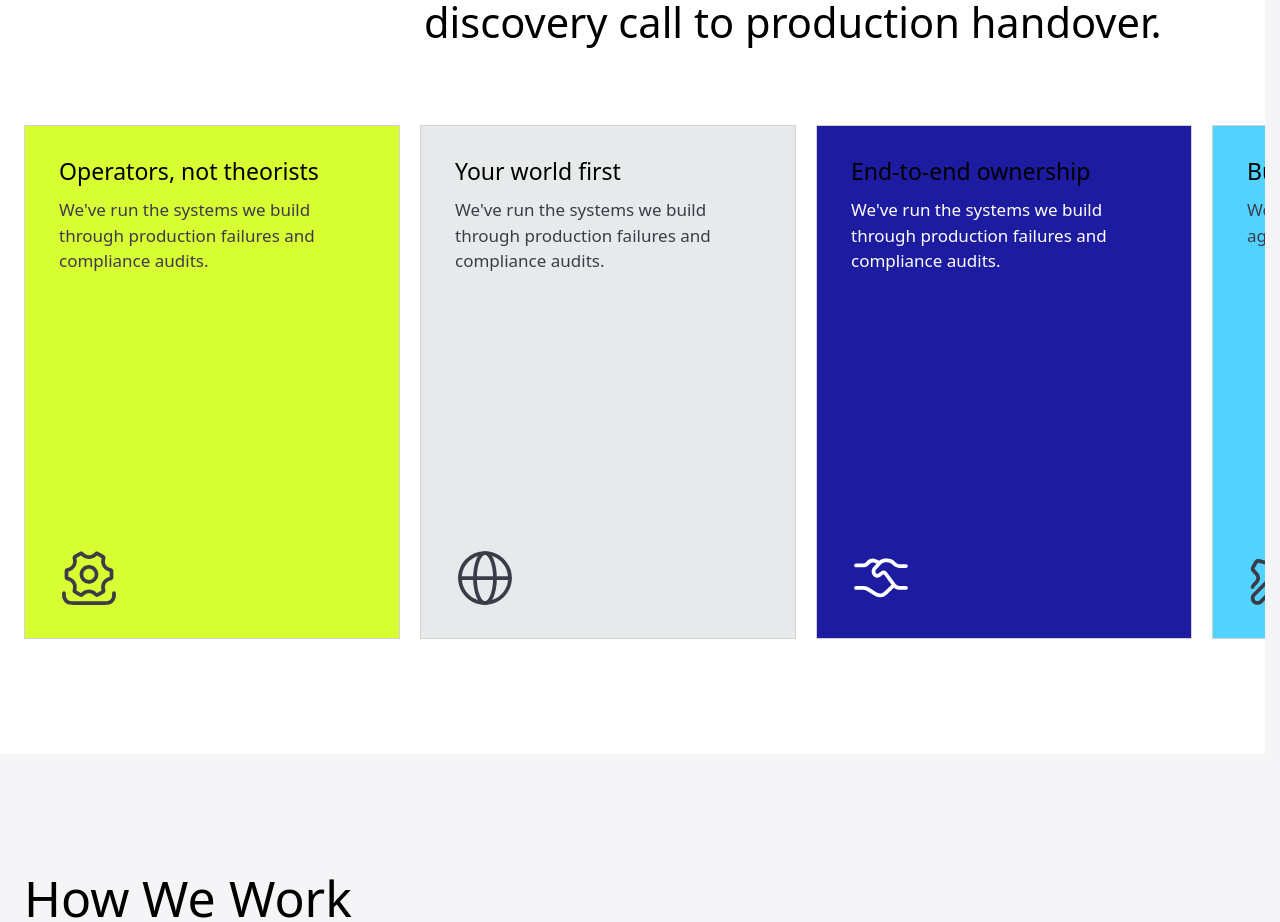
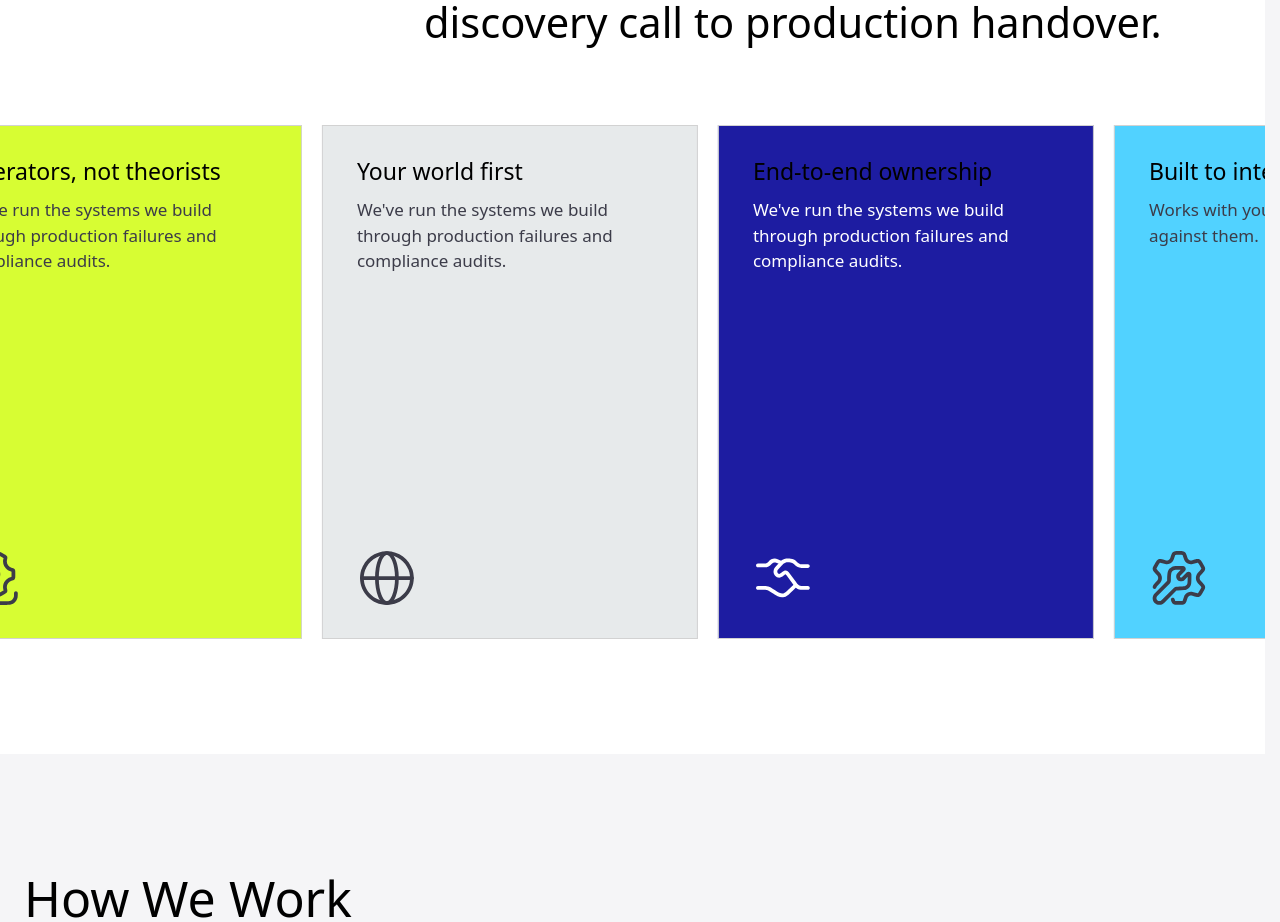
Before and after one commit to MoeezFaizi/y2labs-website, a Next.js app: page / in a window 1280 px wide. Shown: the part 4691-5613 px from the top of the page. Built offline with nearby package versions, Linux system fonts and the light colour scheme; a web font is replaced by a local one.

Commit message:
Difference row: scroll-linked auto drift with page scroll (spring-smoothed, -220px over section transit)

```diff
--- a/components/site/Difference.tsx
+++ b/components/site/Difference.tsx
@@ -1,6 +1,6 @@
 "use client";
 
-import { motion } from "motion/react";
+import { motion, useReducedMotion, useScroll, useSpring, useTransform } from "motion/react";
 import { useRef } from "react";
 import { Reveal } from "@/components/motion/Reveal";
 import { difference } from "@/lib/site";
@@ -13,8 +13,22 @@ import { difference } from "@/lib/site";
  * hover at the prototype's 350ms ease-in-out.
  */
 export function Difference() {
+  const sectionRef = useRef<HTMLElement>(null);
+  const reduced = useReducedMotion();
+  // Figma prototype: the card row auto-scrolls slightly with page scroll
+  // (scroll-linked drift on frame 1045:3572), smoothed with a soft spring.
+  const { scrollYProgress } = useScroll({
+    target: sectionRef,
+    offset: ["start end", "end start"],
+  });
+  const drift = useSpring(useTransform(scrollYProgress, [0, 1], [0, -220]), {
+    stiffness: 90,
+    damping: 30,
+    mass: 0.6,
+  });
+  const x = reduced ? 0 : drift;
   return (
-    <section className="overflow-hidden bg-white pt-[clamp(4.5rem,9vw,7.5rem)] pb-[clamp(4.5rem,9vw,7.5rem)]">
+    <section ref={sectionRef} className="overflow-hidden bg-white pt-[clamp(4.5rem,9vw,7.5rem)] pb-[clamp(4.5rem,9vw,7.5rem)]">
       <div className="container-content">
         <div className="grid gap-8 lg:grid-cols-[300px_950px] lg:gap-[100px]">
           <Reveal preset="fadeUp">
@@ -29,10 +43,17 @@ export function Difference() {
       {/* Desktop: the off-canvas row scrolls horizontally, exactly like the
           Figma frame (1045:3572, overflowDirection: HORIZONTAL_SCROLLING) —
           hidden scrollbar, native trackpad/wheel + pointer drag. */}
-      <ScrollRow className="mt-[clamp(3rem,6vw,5rem)] hidden gap-5 pl-[max(1.5rem,calc((100vw-84.375rem)/2+1.5rem))] pr-6 lg:flex">
-        {difference.items.map((item, i) => (
-          <DifferenceCard key={item.title} {...item} index={i} />
-        ))}
+      <ScrollRow className="mt-[clamp(3rem,6vw,5rem)] hidden lg:block">
+        {/* Scroll-linked auto drift (Figma prototype) layered over the
+            frame's native HORIZONTAL_SCROLLING drag/wheel behaviour. */}
+        <motion.div
+          style={{ x }}
+          className="flex gap-5 pl-[max(1.5rem,calc((100vw-84.375rem)/2+1.5rem))] pr-6"
+        >
+          {difference.items.map((item, i) => (
+            <DifferenceCard key={item.title} {...item} index={i} />
+          ))}
+        </motion.div>
       </ScrollRow>
 
       {/* Below lg: swipe carousel. */}
```
